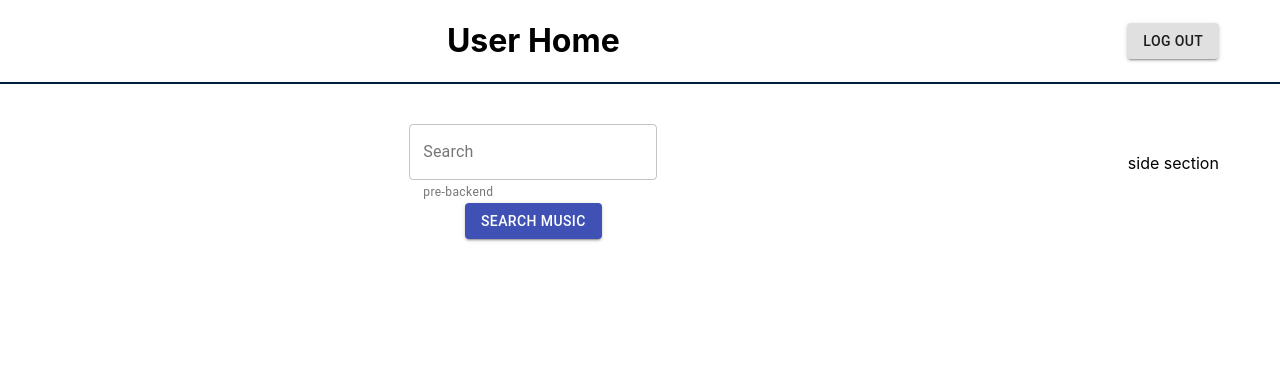
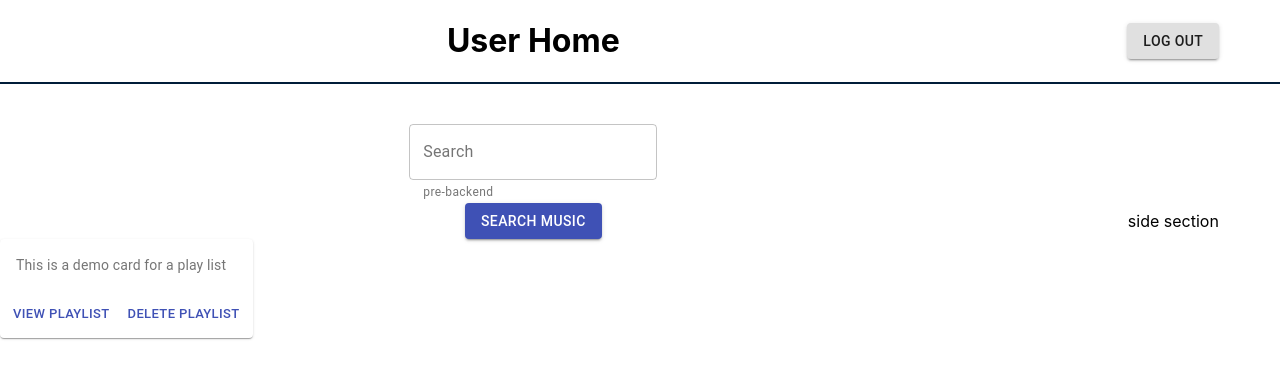
Before and after one commit to JMantis0/MusicApp, a React (Create React App) app in the folder client/: page /user_home in a window 1280 px wide. Shown: the top 378 px of the page. Built offline with nearby package versions, Linux system fonts and the light colour scheme.

Commit message:
added playlist card component

```diff
--- /dev/null
+++ b/client/src/components/PlaylistCard.tsx
@@ -0,0 +1,41 @@
+import React,{useState, useEffect} from 'react';
+import Playlist from '../models/Playlist';
+import { makeStyles } from '@material-ui/core/styles';
+import Card from '@material-ui/core/Card';
+import CardActionArea from '@material-ui/core/CardActionArea';
+import CardActions from '@material-ui/core/CardActions';
+import CardContent from '@material-ui/core/CardContent';
+import CardMedia from '@material-ui/core/CardMedia';
+import Button from '@material-ui/core/Button';
+import Typography from '@material-ui/core/Typography';
+
+// interface PlaylistProps{
+//     playlist: Playlist;
+// }
+
+const PlaylistCard = () => {
+    return (
+        <Card>
+            <CardActionArea>
+                <CardMedia/>
+                <CardContent>
+                    <Typography variant="body2"
+                                color="textSecondary"
+                    >
+                        This is a demo card for a play list
+                    </Typography>
+                </CardContent>
+            </CardActionArea>
+            <CardActions>
+                <Button size="small" color="primary">
+                    View Playlist
+                </Button>
+                <Button size="small" color="primary">
+                    Delete Playlist
+                </Button>
+            </CardActions>
+        </Card>
+    )
+}
+
+export default PlaylistCard
--- /dev/null
+++ b/client/src/components/PlaylistModal.tsx
@@ -0,0 +1 @@
+import React from 'react';
--- /dev/null
+++ b/client/src/models/Playlist.tsx
@@ -0,0 +1,7 @@
+interface Playlist{
+    userId: string;
+    name: string;
+    songs: object;
+}
+
+export default Playlist;
--- a/client/src/pages/UserHome.tsx
+++ b/client/src/pages/UserHome.tsx
@@ -4,6 +4,7 @@ import Grid from "@material-ui/core/Grid";
 import style from "../MusicApp.module.css";
 import LogoutButton from "../components/LogoutButton";
 import SearchDeezerButton from "../components/SearchDeezerButton";
+import PlaylistCard from "../components/PlaylistCard";
 
 const UserHome = () => {
   return (
@@ -26,11 +27,14 @@ const UserHome = () => {
           <Grid className={style.center} item xs={10}>
             <SearchInput />
           </Grid>
+          <Grid className={style.center} item xs={10}>
+            <SearchDeezerButton />
+          </Grid>
           <Grid className={style.center} item xs={2}>
             side section
           </Grid>
-          <Grid className={style.center} item xs={10}>
-            <SearchDeezerButton />
+          <Grid>
+            <PlaylistCard />
           </Grid>
         </Grid>
       </main>
```
